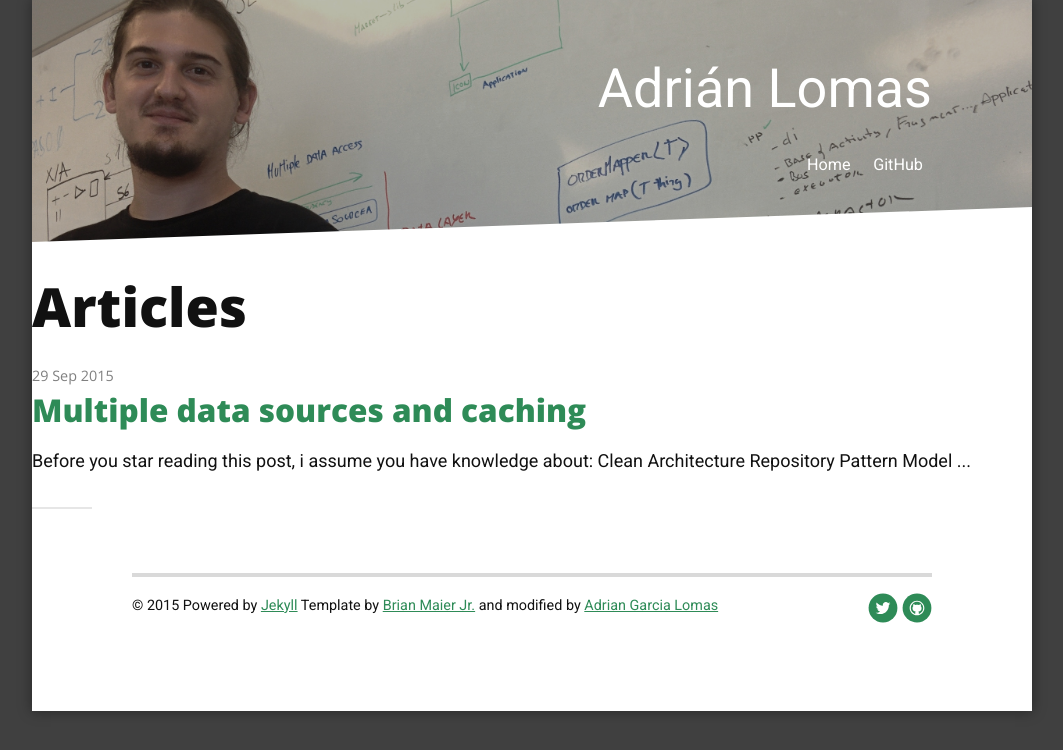
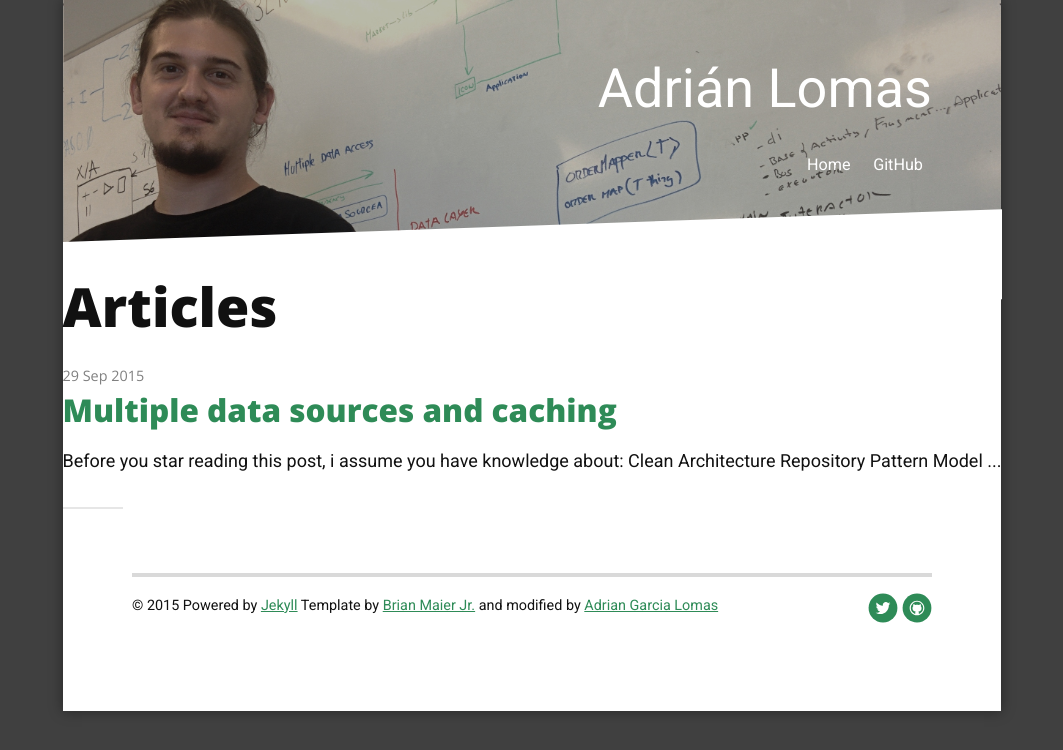
Before and after one commit to glomadrian/glomadrian.github.com, a Jekyll site: the page built from articles.md, in a window 1280 px wide. Shown: the top 750 px of the page, without its empty margins (108-1171 px from the left). Built offline with Jekyll 4.4.1, drawn with Linux system fonts in a browser that asks for light colours; nearby versions of some CDN libraries; Markdown is read by kramdown in place of the engine named in the settings.

Commit message:
More responsive

```diff
--- a/assets/css/style.css
+++ b/assets/css/style.css
@@ -560,6 +560,7 @@ body .intro {
         font-size: 1em;
         line-height: 1.375
     }
+
 }
 h1,
 .h1,
@@ -810,7 +811,8 @@ dd {
     background-position: center center;
     color: white;
     padding: 0;
-    height: 3em
+
+
 }
 .header .container {
     padding: 0;
@@ -1278,21 +1280,25 @@ p.meta {}
         float: right;
         margin-right: 0
     }
+
+
+
 }
 .logo a{
   color: #FFFFFF;
   font-size: 3em;
   text-decoration: none;
   float: right;
+}
 
-}
 
 nav {
   text-align: right;
 }
+
 #glomadrian {
     background-color: #FFFFFF;
-    width: 1000px;
+    max-width: 1000px;
     display: table;
     margin: 0 auto;
     font-family: 'Roboto';
@@ -1300,3 +1306,13 @@ nav {
     -moz-box-shadow: 0px 0px 12px 1px rgba(0, 0, 0, 0.35);
     box-shadow: 0px 0px 12px 1px rgba(0, 0, 0, 0.35);
 }
+
+@media only screen and (max-device-width: 480px) {
+    .logo a{
+      color: #FFFFFF;
+      font-size: 2em;
+      text-decoration: none;
+      float: right;
+    }
+
+}
```
